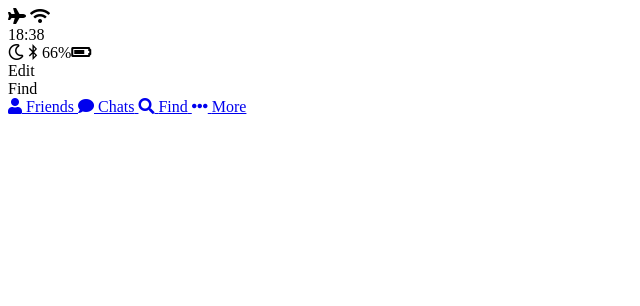
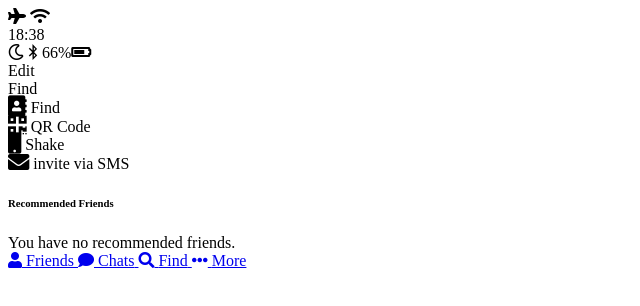
Before and after one commit to funetes/kakao-clone, a plain HTML site: page find.html in a window 1280 px wide. Shown: the whole page, without its empty margins (0-640 px from the left). Drawn offline with Linux system fonts and the light colour scheme.

Commit message:
find is done!!

```diff
--- a/find.html
+++ b/find.html
@@ -32,6 +32,36 @@
         </div>
       </div>
     </header>
+    <main class="find">
+
+      <section class="find__option">
+        <div class="find__option">
+          <i class="fa fa-address-book fa-lg"></i>
+          <span class="find__option-title">Find</span>
+        </div>
+        <div class="find__option">
+          <i class="fas fa-qrcode fa-lg"></i>
+          <span class="find__option-title">QR Code</span>
+        </div>
+        <div class="find__option">
+          <i class="fa fa-mobile fa-lg"></i>
+          <span class="find__option-title">Shake</span>
+        </div>
+        <div class="find__option">
+          <i class="fa fa-envelope fa-lg"></i>
+          <span class="find__option-title">invite via SMS</span>
+        </div>
+      </section>
+
+      <section class="find__recommend">
+        <header>
+          <h6 class="find__title">Recommended Friends</h6>
+        </header>
+        <div class="recommended__none">
+          <span class="recommended__text">You have no recommended friends.</span>
+        </div>
+      </section>
+    </main>
     <nav class="tab-bar">
       <a href="index.html" class="tab-bar__tab">
         <i class="fa fa-user"></i>
```
